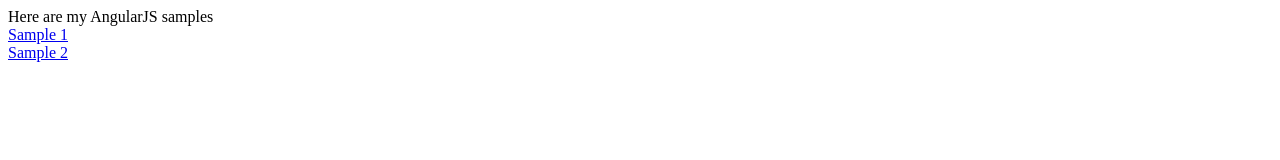
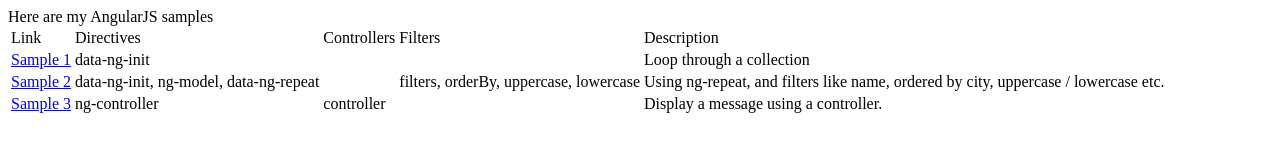
Before and after one commit to skolte/AngularJSSamples2014, a plain HTML site: page index.html in a window 1280 px wide. Drawn offline with Linux system fonts and the light colour scheme.

Commit message:
Commit from Windows PC
Commit from Windows PC

```diff
--- a/index.html
+++ b/index.html
@@ -5,7 +5,38 @@
 </head>
 <body>
     Here are my AngularJS samples
-    <div><a href="Sample1.html">Sample 1</a></div>
-    <div><a href="Sample2.html">Sample 2</a></div>
+
+    <div>
+        <table>
+            <tr>
+                <td>Link</td>
+                <td>Directives</td>
+                <td>Controllers</td>
+                <td>Filters</td>
+                <td>Description</td>
+            </tr>
+            <tr>
+                <td><a href="Sample1.html">Sample 1</a></td>
+                <td>data-ng-init</td>
+                <td></td>
+                <td></td>
+                <td>Loop through a collection</td>
+            </tr>
+             <tr>
+                <td><a href="Sample2.html">Sample 2</a></td>
+                 <td>data-ng-init, ng-model, data-ng-repeat</td>
+                 <td></td>
+                <td>filters, orderBy, uppercase, lowercase</td>
+                <td>Using ng-repeat, and filters like name, ordered by city, uppercase / lowercase etc.</td>
+            </tr>
+            <tr>
+                <td><a href="Sample3.html">Sample 3</a></td>
+                <td>ng-controller</td>
+                <td>controller</td>
+                <td></td>
+                <td>Display a message using a controller.</td>
+            </tr>
+        </table>
+        </div>
 </body>
 </html>
```
Also changed, not shown: Sample1.html (+5 -1 lines), Sample2.html (+1 -2 lines), Sample3.html (added, +16 -0 lines).
